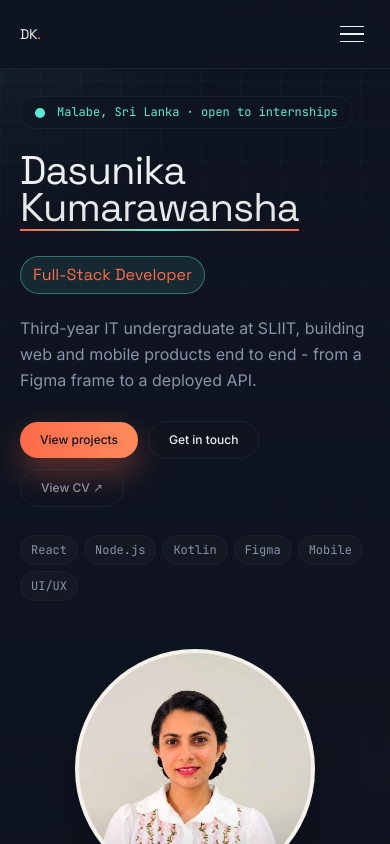
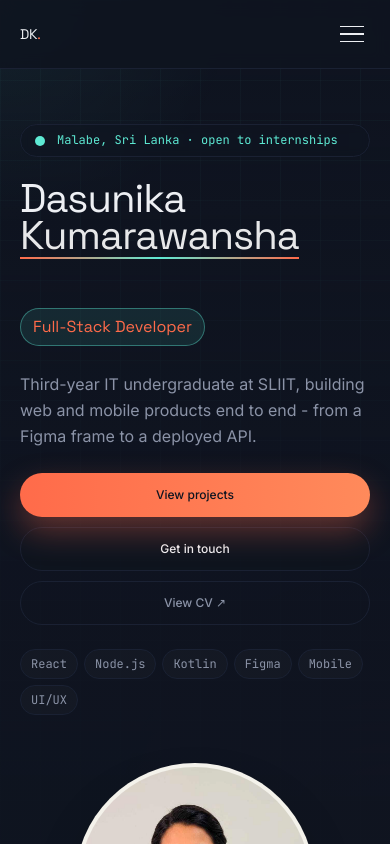
Before and after one commit to DKumarawansha/Portfolio-website, a React (Vite) app: page / in a window 390 px wide. Shown: the top 844 px of the page. Built offline with nearby package versions, Linux system fonts and the light colour scheme.

Commit message:
Complete responsive layout Day 4

```diff
--- a/src/components/Hero.jsx
+++ b/src/components/Hero.jsx
@@ -48,14 +48,14 @@ export default function Hero() {
         "
       >
         {/* ================= LEFT CONTENT ================= */}
-        <div className="min-w-0">
+        <div className="min-w-0 flex flex-col gap-6">
           {/* Availability badge */}
           <motion.div
             initial={{ opacity: 0, y: 8 }}
             animate={{ opacity: 1, y: 0 }}
             transition={{ duration: 0.6 }}
             className="
-              mb-6
+              mt-7 sm:mt-8
               inline-flex max-w-full
               items-center gap-3
               rounded-full
@@ -159,7 +159,6 @@ export default function Hero() {
             animate={{ opacity: 1, y: 0 }}
             transition={{ duration: 0.7, delay: 0.35 }}
             className="
-              mt-5 sm:mt-6
               max-w-xl
               text-base
               leading-relaxed
@@ -176,11 +175,13 @@ export default function Hero() {
             initial={{ opacity: 0, y: 16 }}
             animate={{ opacity: 1, y: 0 }}
             transition={{ duration: 0.7, delay: 0.45 }}
-            className="
-              mt-7 sm:mt-8
-              flex flex-wrap
-              items-center
-              gap-2.5 sm:gap-3
+              className="
+                flex flex-col
+                items-stretch
+                gap-2.5
+                sm:flex-row
+                sm:items-center
+                sm:gap-3
             "
           >
             {/* View Projects */}
@@ -193,7 +194,7 @@ export default function Hero() {
                 rounded-full
                 bg-gradient-to-r
                 from-signal to-[#ff8a5b]
-                px-5 py-2.5
+                min-h-11 w-full px-5
                 text-xs
                 font-medium
                 text-ink
@@ -229,7 +230,7 @@ export default function Hero() {
                 rounded-full
                 border border-inkline
                 bg-ink/40
-                px-5 py-2.5
+                min-h-11 w-full px-5
                 text-xs
                 font-medium
                 text-chalk
@@ -253,7 +254,7 @@ export default function Hero() {
                 rounded-full
                 border border-inkline
                 bg-transparent
-                px-5 py-2.5
+                inline-flex min-h-11 w-full items-center justify-center px-5
                 text-xs
                 font-medium
                 text-muted
@@ -272,7 +273,6 @@ export default function Hero() {
           {/* Skill tags */}
           <div
             className="
-              mt-7 sm:mt-8
               flex flex-wrap
               gap-1.5 sm:gap-2
               font-mono
@@ -382,10 +382,6 @@ export default function Hero() {
               delay: 0.7,
             }}
             className="
-              absolute
-              bottom-2
-              left-1/2
-              -translate-x-1/2
               whitespace-nowrap
               rounded-sm
               border border-inkline
--- a/src/components/Projects.jsx
+++ b/src/components/Projects.jsx
@@ -23,8 +23,14 @@ export default function Projects() {
     >
       <SectionHeading index="03" title="Projects" />
 
-      <div className="flex flex-col gap-2.5 sm:gap-3">
-        {projects.map((p, i) => {
+      <div
+        className="
+        grid
+        grid-cols-[repeat(auto-fit,minmax(min(100%,18rem),1fr))]
+        gap-4
+      "
+>
+  {projects.map((p, i) => {
           const isOpen = openIndex === i
 
           return (
```
Also changed, not shown: 5 other files (tests, documents, lock files or other folders).
